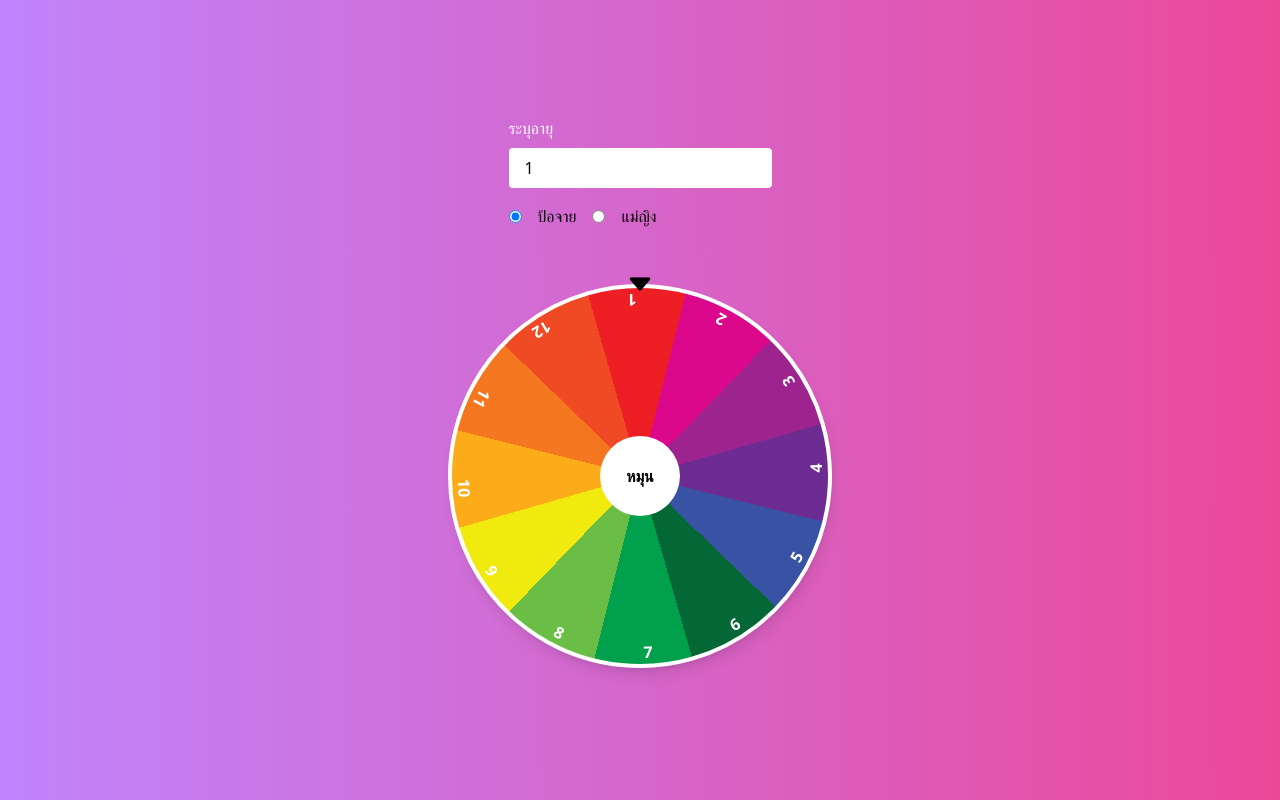
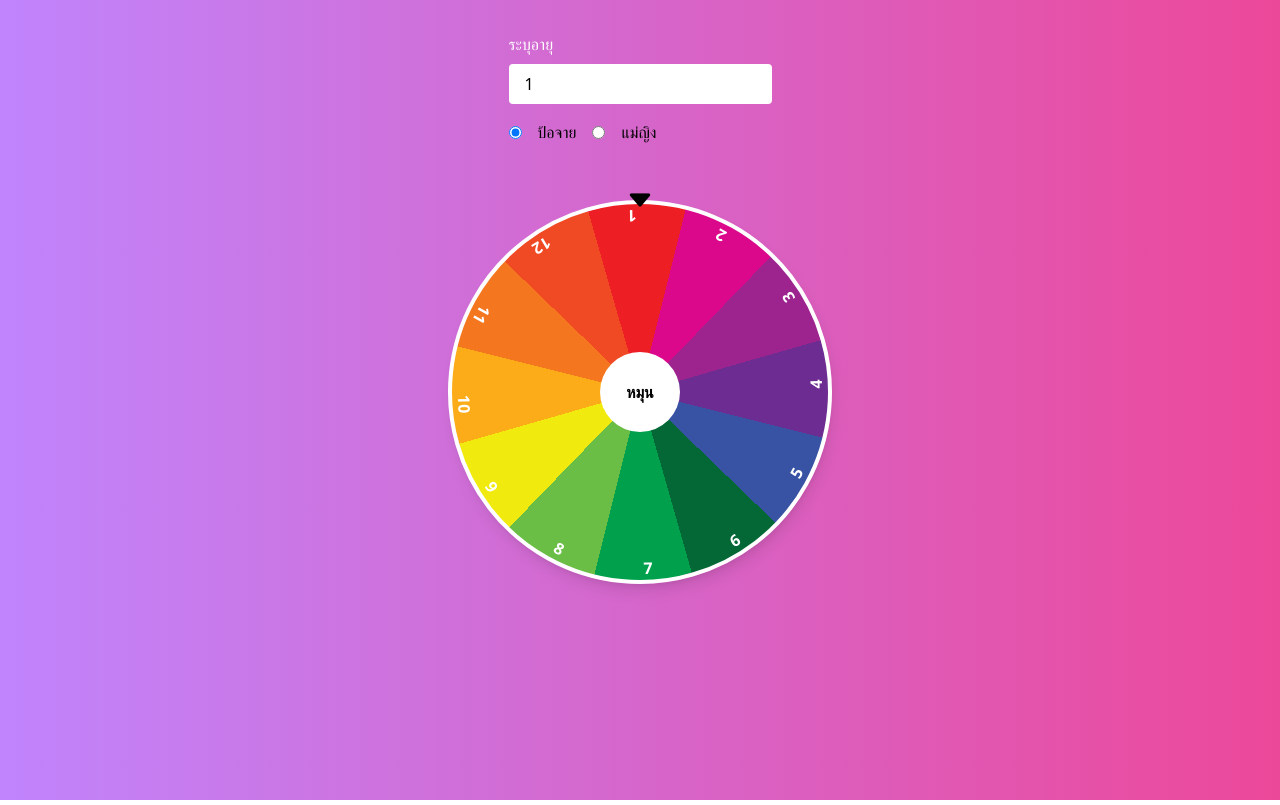
Before and after one commit to nutkiattisak/fortune-telling-lanna, a Vue app: page / in a window 1280 px wide. Built offline with nearby package versions, Linux system fonts and the light colour scheme.

Commit message:
fix(App): update style page

```diff
--- a/src/App.vue
+++ b/src/App.vue
@@ -1,5 +1,11 @@
 <template>
-  <WheelComponent />
+  <div
+    class="min-h-screen mx-auto bg-gradient-to-r from-purple-400 to-pink-500"
+  >
+    <div class="container">
+      <WheelComponent />
+    </div>
+  </div>
 </template>
 
 <script lang="ts">
--- a/src/components/WheelComponent.vue
+++ b/src/components/WheelComponent.vue
@@ -1,7 +1,5 @@
 <template>
-  <div
-    class="flex flex-col items-center justify-center min-h-screen p-4 bg-gradient-to-r from-purple-400 to-pink-500"
-  >
+  <div class="flex flex-col items-center justify-center p-4">
     <div class="mt-4 space-y-4 mb-14">
       <div>
         <label for="age" class="block text-white">ระบุอายุ</label>
```
